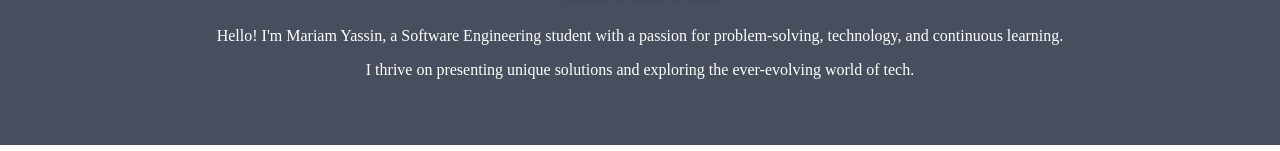
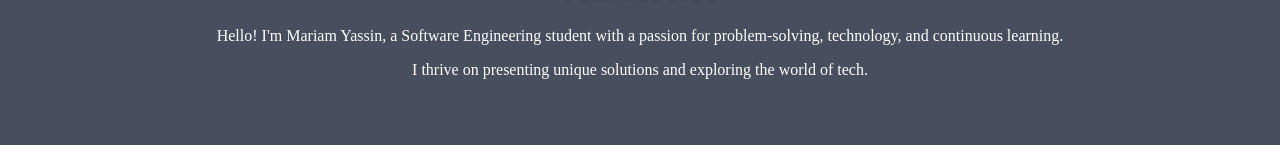
Before and after one commit to Mariamy410/hello-world, a plain HTML site: page index.html in a window 1280 px wide. Shown: the part 988-1139 px from the top of the page. Drawn offline with Linux system fonts and the light colour scheme.

Commit message:
Update index.html

```diff
--- a/index.html
+++ b/index.html
@@ -391,7 +391,7 @@ input[type=submit]:hover {
 <div class="about-section">
   <h1>About Me</h1>
   <p>Hello! I'm Mariam Yassin, a Software Engineering student with a passion for problem-solving, technology, and continuous learning.</p>
-  <p>I thrive on presenting unique solutions and exploring the ever-evolving world of tech.</p>
+  <p>I thrive on presenting unique solutions and exploring the world of tech.</p>
 </div>
 
 <div class="column">
```
